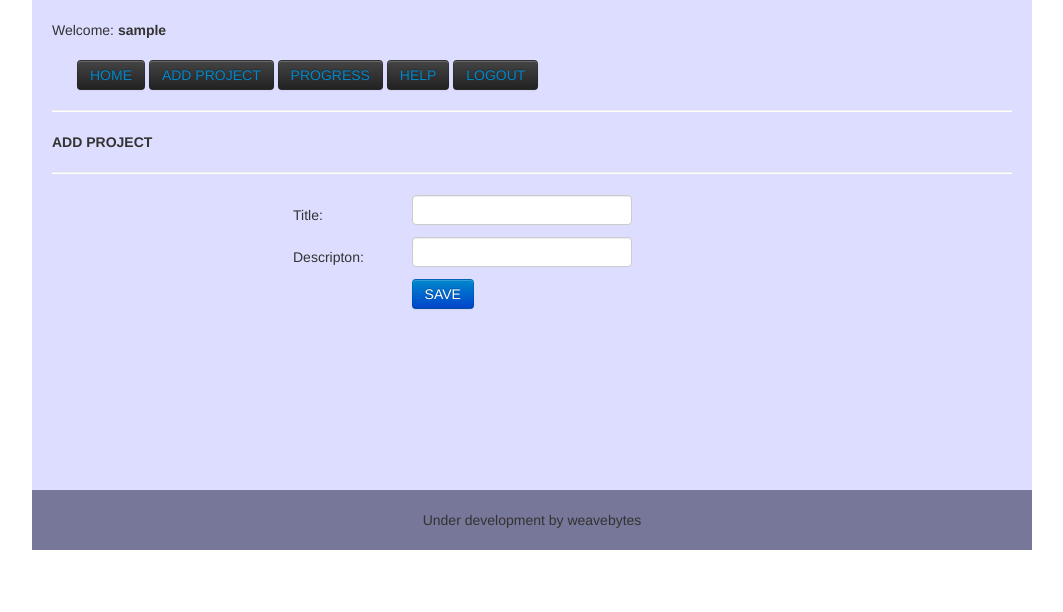
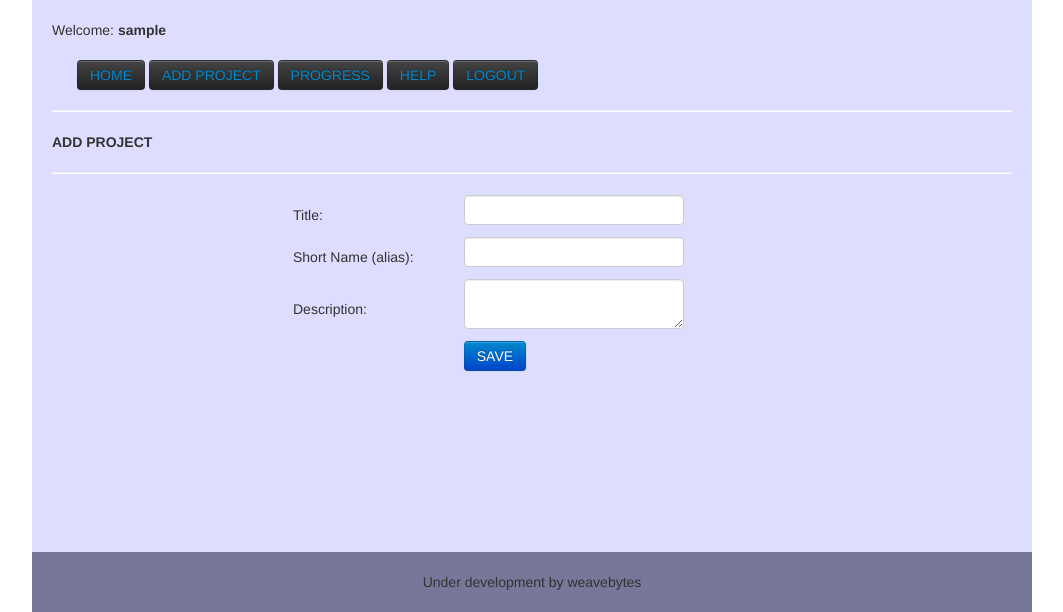
Before and after one commit to stoic1979/djprojman, a Django app: page /add_project/ in a window 1280 px wide. Shown: the top 612 px of the page, without its empty margins (108-1171 px from the left). Run offline with Django 3.2, Linux system fonts and the light colour scheme; the visitor is signed in with stand-in values (Sample User, id 1); parts of the project's set-up code (start-up, migrations or seed data) failed here and were passed over.

Commit message:
save project updated

```diff
--- a/dashboard/templates/add_project.html
+++ b/dashboard/templates/add_project.html
@@ -18,10 +18,18 @@
         </tr>
         <tr>
             <td>
-                Descripton:
+                Short Name (alias):
             </td>
             <td>
-                <input type="text" name="description"><br>
+                <input type="text" name="shortname"><br>
+            </td>
+        </tr>
+        <tr>
+            <td>
+                Description:
+            </td>
+            <td>
+                <textarea name="description"></textarea>
             </td>
         </tr>
         <tr>
--- a/work/models.py
+++ b/work/models.py
@@ -1,5 +1,6 @@
 from django.contrib.auth.models import User
 from django.db import models
+import datetime
 
 #
 # A project has tasks, and a task is assigned to an worker
@@ -15,8 +16,9 @@ class Project(models.Model):
     shortname    = models.CharField(max_length=20, unique=True)
     description  = models.CharField(max_length=1024)
     owner        = models.ForeignKey(User)
-    start_date   = models.DateField()
+    start_date   = models.DateField(default=datetime.date.today)
     end_date     = models.DateField(null=True)
+    is_active    = models.BooleanField(default=True)
 
     def __unicode__(self):
         """
--- a/work/views.py
+++ b/work/views.py
@@ -89,9 +89,10 @@ def save_project(request):
     """
     try:
         title       = request.POST['title']
+        shortname   = request.POST["shortname"]
         description = request.POST["description"]
 
-        project = Project(title=title, description=description)
+        project = Project(title=title, shortname=shortname, description=description, owner=request.user)
         project.save()
     except:
         traceback.print_exc()
```
Also changed, not shown: work/migrations/0001_initial.py (deleted), work/migrations/__init__.py (deleted).
